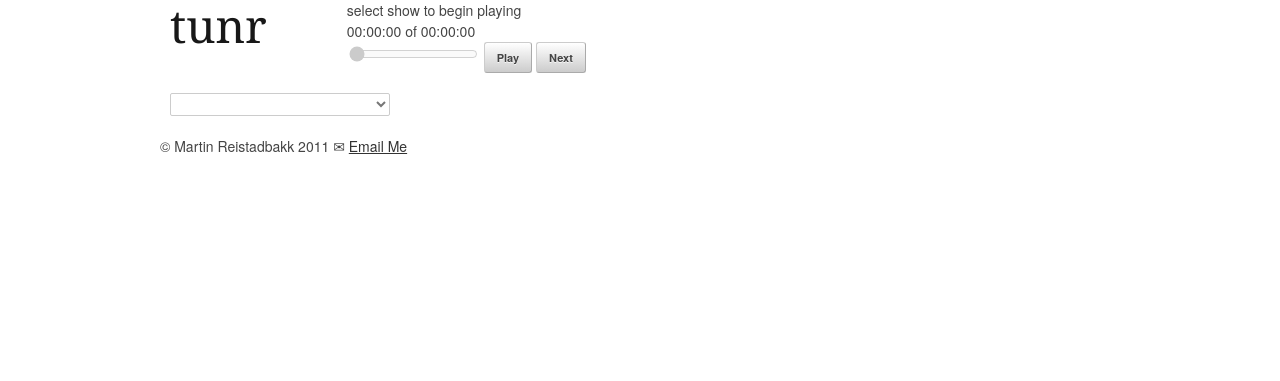
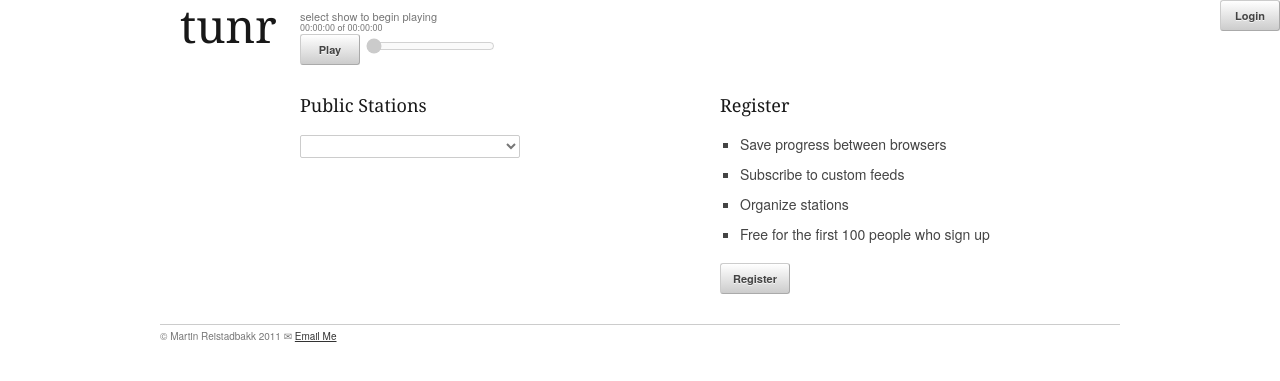
Before and after one commit to martior/trumpet, a Python web app: template templates/index.html in a window 1280 px wide. Shown: the top 381 px of the page. Run offline with Jinja, Linux system fonts and the light colour scheme; the template is opened without the code that fills it, so the values that code supplies are empty; some libraries are stand-ins or nearby versions.

Commit message:
many changes :-P

```diff
--- a/app.yaml
+++ b/app.yaml
@@ -6,6 +6,10 @@ api_version: 1
 
 
 handlers:
+- url: /user
+  login: required
+  auth_fail_action: redirect
+  script: src/user.py
 - url: /static
   static_dir: static
 - url: /javascripts
--- a/src/models.py
+++ b/src/models.py
@@ -21,7 +21,6 @@ class Station(db.Model):
     short_name = db.StringProperty()
     title = db.StringProperty()
     feeds = db.ListProperty(db.Key)
-    processed = db.BooleanProperty()
 
 class User(db.Model):
     user = db.UserProperty()
--- /dev/null
+++ b/static/app.css
@@ -0,0 +1,17 @@
+#current { margin-top: 10px; font-size: 11px; line-height: 12px; color: #777; }
+#time { font-size: 9px; line-height: 12px; color: #777; }
+iframe{position: fixed; top:0; right:0; width:100%; height:100%; background: white; border: solid 1px #ccc;}
+dt { font-size: 10px; line-height: 12px; color: #777; font-style: italic;}
+dd { font-size: 12px; line-height: 22px; color: #777; }
+.dateSeparator{margin-top: 15px;}
+.currentPlaylistItem{font-weight: bold;}
+footer{ font-size: 10px; line-height: 22px; color: #777; margin-top: 10px; border-top:1px solid #CCC;}
+#playpause{width: 60px;}
+#userinfo h2,
+#station-container h2,
+#signup-sign h2{font-size: 18px;}
+#signup-sign ul{padding-left: 20px;}
+#signup-sign li{list-style-type: square;}
+#logout{display:none; width: 60px;position:fixed; top:0; right:0;}
+#login{width: 60px;position:fixed; top:0; right:0;}
+#userinfo{display:none;}
--- a/static/script.js
+++ b/static/script.js
@@ -149,7 +149,7 @@ switchStation = function() {
 showPlaylist = function(key) {
     $.getJSON('/json/files?stationid=' + key,
     function(data) {
-        $('#playlist').empty()
+
         HTMLmarkup = ""
         var date = null;
         for (i = 0; i < data.length; i++) {
@@ -160,7 +160,14 @@ showPlaylist = function(key) {
             }
             HTMLmarkup += '<dd data-src="' + data[i].mp3 + '" id="' + data[i].id + '" class="playlistItem" >' + data[i].name + '</dd>';
         };
-        $('#playlist').append(HTMLmarkup);
+        if (key=="user"){
+            $('#userplaylist').empty()
+            $('#userplaylist').append(HTMLmarkup);
+        }
+        else{
+            $('#playlist').empty()
+            $('#playlist').append(HTMLmarkup);
+        }
         playlist_item = $('.playlistItem')
         playlist_item.click(playThis);
         playPlaylistItem( $("#"+readCookie("current_audio_id")));
@@ -168,8 +175,46 @@ showPlaylist = function(key) {
             playPlaylistItem($(".playlistItem").first());
         }
     });
-};
+}
 
+userInfo = function() {
+    $.getJSON('/json/userinfo',
+
+    function(data) {
+        if (data["login"] == "true"){
+            $("#login").hide();
+            $("#logout").show();
+            $("#signup-sign").hide();
+            $("#userinfo").show();
+            $("#username").html(data["user"]);
+            showPlaylist("user");
+        }
+        else{
+            $("#login").show();
+            $("#logout").hide();
+            $("#signup-sign").show();
+            $("#userinfo").hide();
+            $("#username").empty();
+            $("#userplaylist").empty();
+        }
+    });
+}
+
+login = function() {
+    $('<iframe />', {
+        name: 'login',
+        id:   'loginframe',
+        src:  '/user'
+    }).appendTo('body');
+}
+
+logout = function() {
+    $.get("/logout",function() {
+        userInfo()
+      });
+
+
+}
 
 
 $(document).ready(
@@ -177,8 +222,9 @@ function() {
 
     $("#play").click(play);
     $("#pause").click(pause);
-
-
+    $("#login").click(login);
+    $("#logout").click(logout);
+    userInfo();
     $.getJSON('/json/stations',
     function(data) {
         $.each(data,
@@ -192,12 +238,9 @@ function() {
     audio = $("#main_audio");
     audio.bind('end', playNext, false);
     audio.bind('timeupdate', updateTime, false);
-    $("#scrubber").select(function() {
-      alert("Handler for .keypress() called.");
-    });
 
     $( '#scrubber' ).click(function(){
-        audio = $("#main_audio");
+       audio = $("#main_audio");
        audio.attr("currentTime",$("#scrubber").attr("value"));
        sliding = false;
     });
--- a/templates/index.html
+++ b/templates/index.html
@@ -26,6 +26,7 @@
 	<link rel="stylesheet" href="stylesheets/layout.css">
 	<link rel="stylesheet" href="stylesheets/app.css">
 
+
 	<!-- Favicons
 	================================================== -->
 	<link rel="shortcut icon" href="images/favicon.ico">
@@ -38,28 +39,50 @@
 
     	<div class="container">
             <div class="sixteen columns">
-                <div class="four column alpha">
+                <div class="two columns">
             		<header>
                         <h1 id="logo">tunr</h1>
+                        <input type="button" value="Login" id="login">
+                        <input type="button" value="Logout" id="logout">
             		</header>
                 </div>
-    		<div class="twelve columns offset-by-one clearfix" id="audio-player" role="main">
+    		    <div class="thirteen columns" id="audio-player" role="main">
                     <div id="current">select show to begin playing</div><div id="time">00:00:00 of 00:00:00</div>
+                    <input type="button" value="Play" id="playpause" onclick="playOrPause()">
                     <input id="scrubber" value="0" disabled="true" type="range" />
-                <input type="button" value="Play" id="playpause" onclick="playOrPause()">
-                <input type="button" value="Next" id="next" onclick="playNext()">
-
         		    <audio id="main_audio" >Audio</audio>
                 </div>
             </div>
 
-    		<div class="six columns clearfix" id="audio-player" role="main">
+
+    		<div class="sixteen columns clearfix"role="main">
+                <div id="station-container" class="six offset-by-two columns">
+                    <h2>Public Stations</h2>
                     <select id="stations">
                     </select>
-
                     <dl id="playlist">
                     </dl>
-
+                </div>
+                <div class="six columns offset-by-one">
+                    <div id="signup-sign">
+                        <h2>Register</h2>
+                        <div id="signup-copy">
+                        <ul>
+                            <li>Save progress between browsers</li>
+                            <li>Subscribe to custom feeds</li>
+                            <li>Organize stations</li>
+                            <li>Free for the first 100 people who sign up</li>
+                        </ul>
+                        <input type="button" value="Register" id="register">
+                        </div>
+                    </div>
+                    <div id="userinfo">
+                        <h2>Your Station</h2>
+                        <a href="#">Add feed</a> <a href="#">Manage feeds</a>
+                        <dl id="userplaylist">
+                        </dl>
+                    </div>
+                </div>
             </div>
             <br class="clear" />
     		<footer>
@@ -72,10 +95,12 @@
 
 	<!-- JS
 	================================================== -->
-	<script src="//ajax.googleapis.com/ajax/libs/jquery/1.5.1/jquery.js"></script>
+    <script src="http://code.jquery.com/jquery-1.5.1.min.js"></script>
 	<script>window.jQuery || document.write("<script src='javascripts/jquery-1.5.1.min.js'>\x3C/script>")</script>
 	<script src="javascripts/app.js"></script>
 	<script src="javascripts/script.js"></script>
+
+
 
 <!-- End Document
 ================================================== -->
```
Also changed, not shown: src/main.py (+40 -4 lines), src/user.py (added, +47 -0 lines), templates/closeiframe.html (added, +8 -0 lines). Lines whose indentation alone changed are shown as unchanged.
